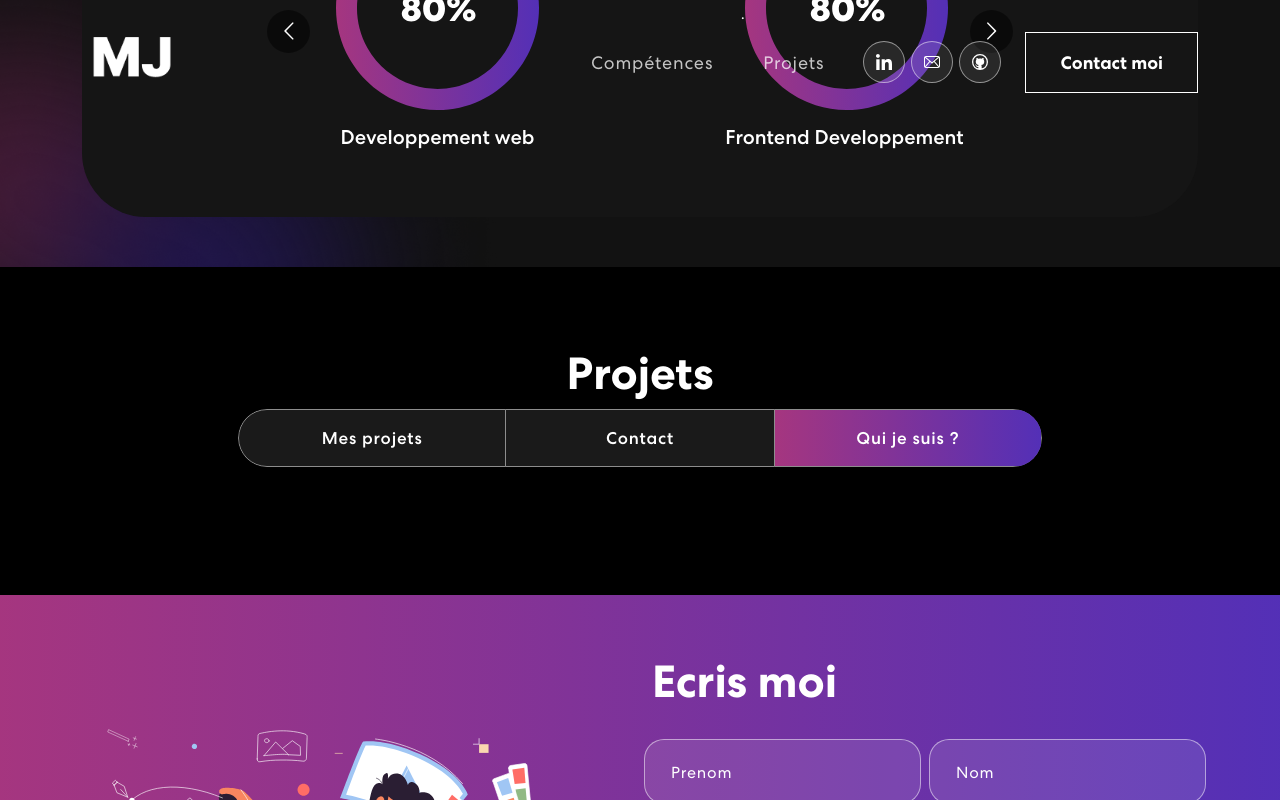
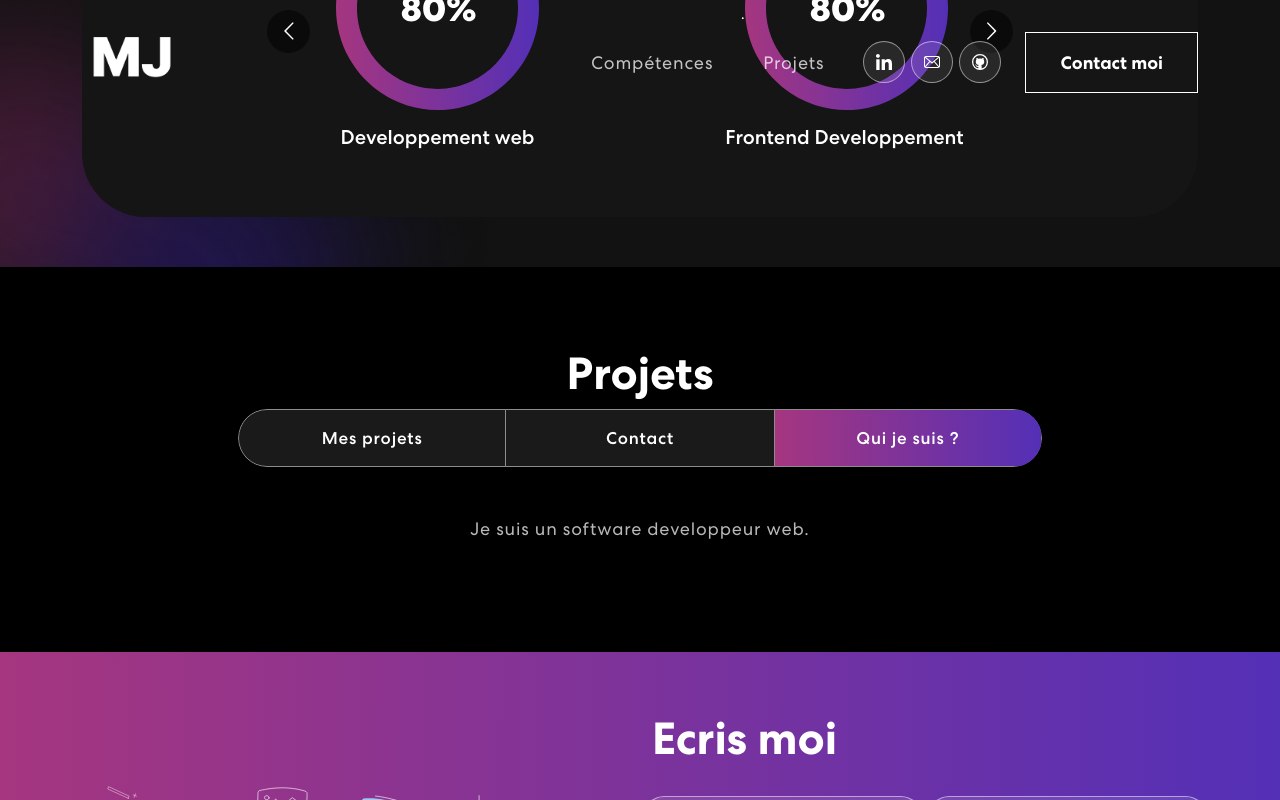
Before and after one commit to jeereq/jeereq, a React (Create React App) app: page / in a window 1280 px wide. Both pictures are taken after a click on the tab "Qui je suis ?". Shown: the part 1144-1944 px from the top of the page. Built offline with nearby package versions, Linux system fonts and the light colour scheme.

Commit message:
feat: update the message for section qui suis je

```diff
--- a/src/components/Projects.js
+++ b/src/components/Projects.js
@@ -67,7 +67,7 @@ export const Projects = () => {
                         {/* <p>Lorem ipsum dolor sit amet consectetur adipisicing elit. Cumque quam, quod neque provident velit, rem explicabo excepturi id illo molestiae blanditiis, eligendi dicta officiis asperiores delectus quasi inventore debitis quo.</p> */}
                       </Tab.Pane>
                       <Tab.Pane eventKey="third">
-                        {/* <p>Lorem ipsum dolor sit amet consectetur adipisicing elit. Cumque quam, quod neque provident velit, rem explicabo excepturi id illo molestiae blanditiis, eligendi dicta officiis asperiores delectus quasi inventore debitis quo.</p> */}
+                        <p>Je suis un software developpeur web.</p>
                       </Tab.Pane>
                     </Tab.Content>
                   </Tab.Container>
```
